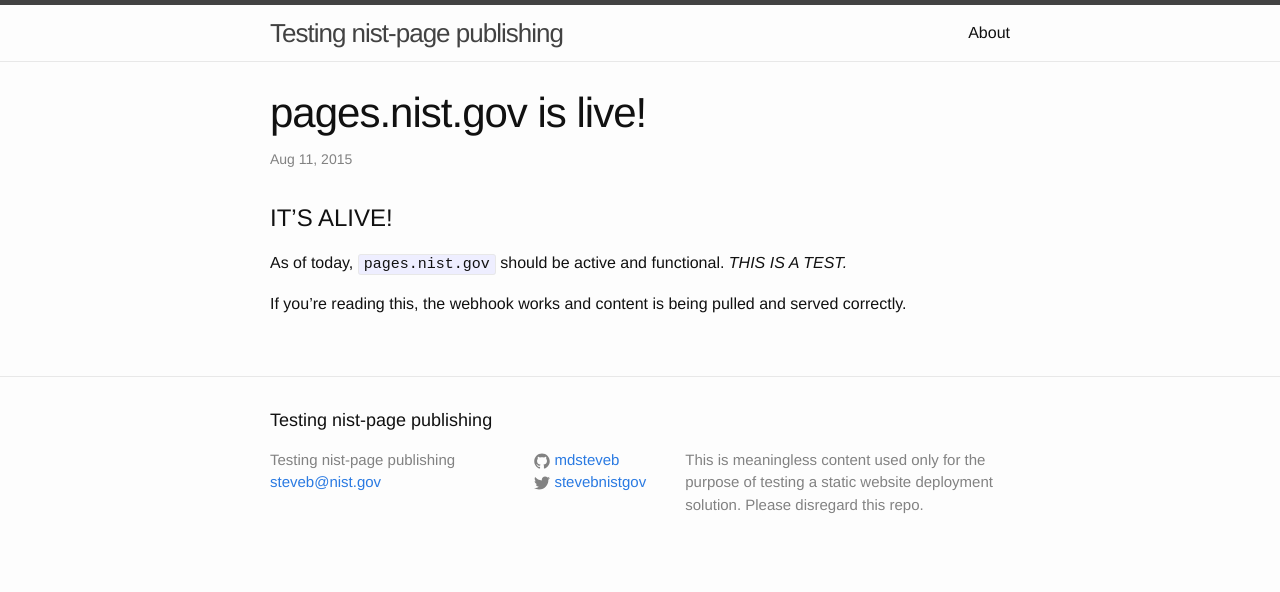
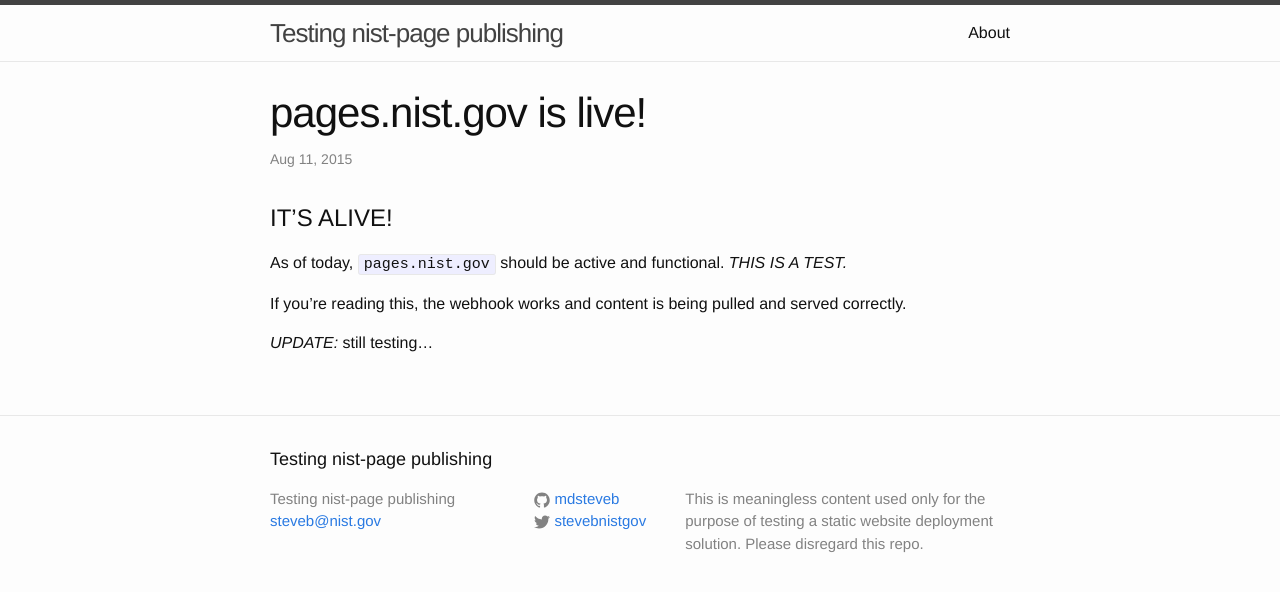
Before and after one commit to usnistgov/pagetest, a Jekyll site: the page built from _posts/2015-08-11-pages-live.markdown, in a window 1280 px wide. Shown: the top 592 px of the page. Built offline with Jekyll 4.4.1, drawn with Linux system fonts in a browser that asks for light colours.

Commit message:
another commit to force a push

```diff
--- a/_posts/2015-08-11-pages-live.markdown
+++ b/_posts/2015-08-11-pages-live.markdown
@@ -9,3 +9,5 @@
 As of today, `pages.nist.gov` should be active and functional.  *THIS IS A TEST.*
 
 If you're reading this, the webhook works and content is being pulled and served correctly.
+
+*UPDATE:* still testing...
```
